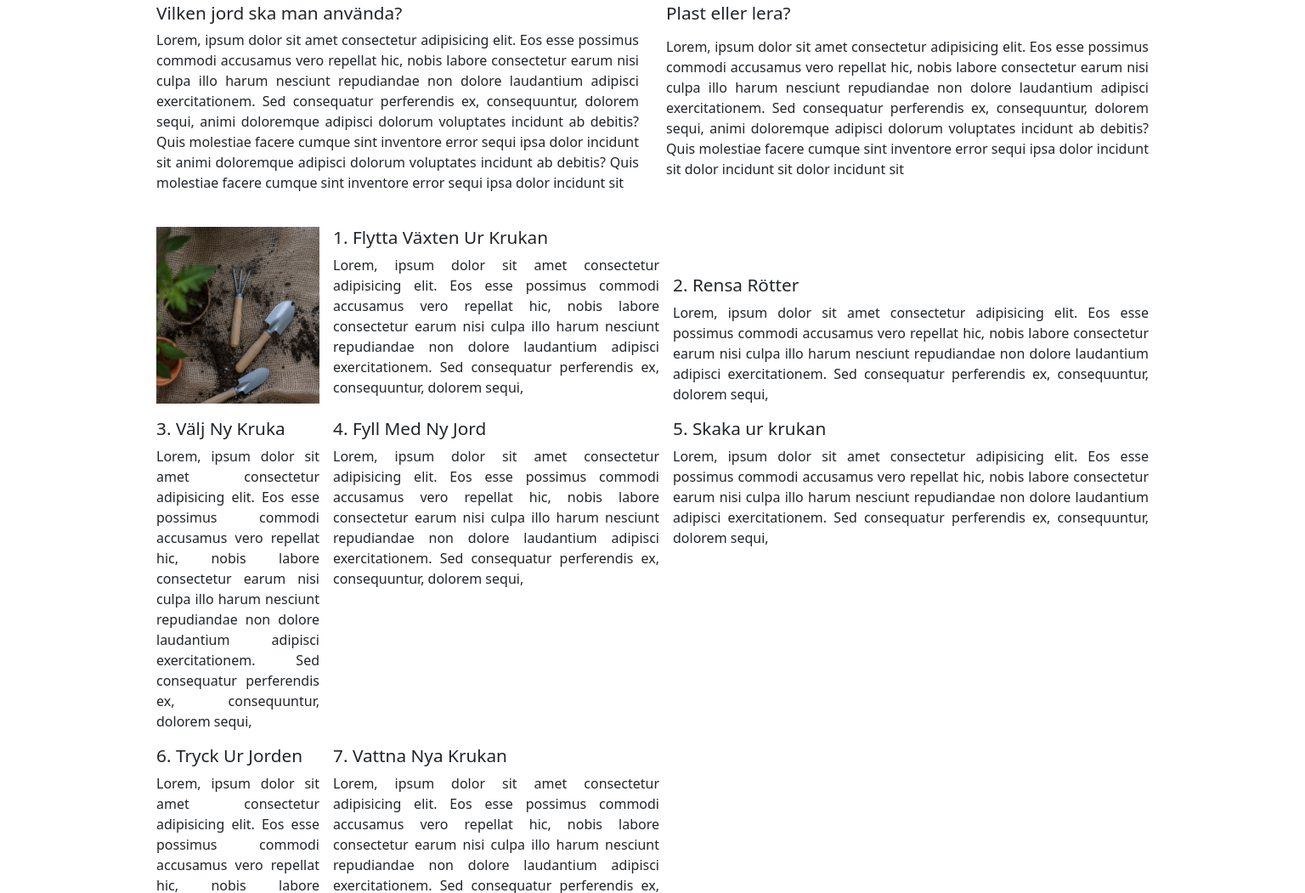
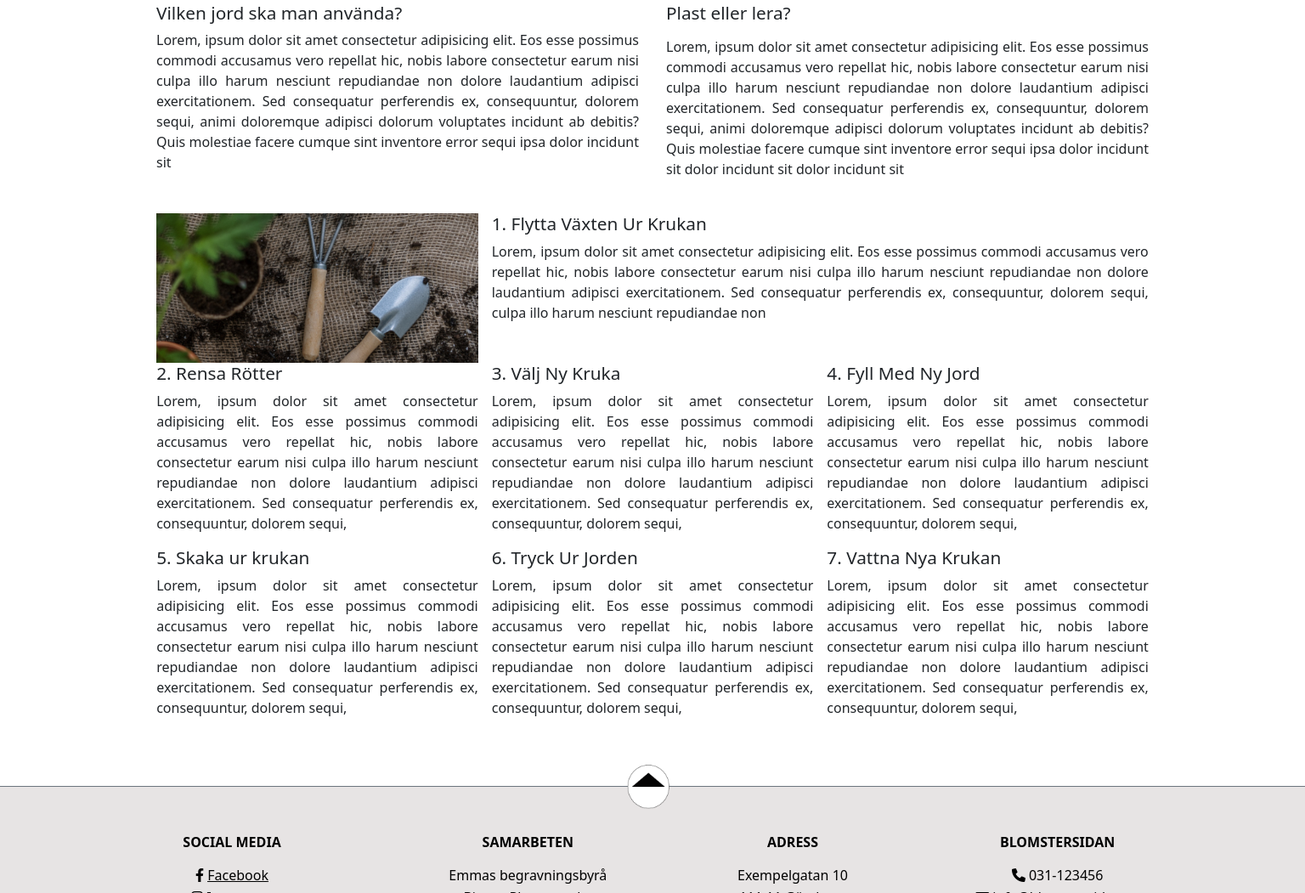
Before and after one commit to biancamolnar/course-submission-HTML-CSS-Grupp-1, a website: page pages/nyheter.html in a window 1536 px wide. Shown: the part 2536-3587 px from the top of the page at 85% size. Drawn offline with nearby package versions, Linux system fonts and the light colour scheme; a web font is replaced by a local one.

Commit message:
Klar med 2/3 av andra artikeln

```diff
--- a/SCSS/nyheter/main.scss
+++ b/SCSS/nyheter/main.scss
@@ -262,5 +262,24 @@
       margin-top: 1rem;
       grid-template-columns: repeat(2, 35.5rem);
     }
+    .kruk-grid-3 {
+      grid-template-columns: repeat(3, 23.66rem);
+      grid-template-rows: 11rem;
+      .img-container {
+        overflow: hidden;
+        height: 100%;
+        width: 100%;
+      }
+      img {
+        object-fit: cover;
+      }
+      .paragraf-1 {
+        grid-column: span 2;
+      }
+      .paragraf-2 {
+        margin: 0;
+        grid-column: 1 / 2;
+      }
+    }
   }
 }
--- a/pages/nyheter.html
+++ b/pages/nyheter.html
@@ -196,8 +196,6 @@
              Lorem, ipsum dolor sit amet consectetur adipisicing elit. Eos esse possimus commodi accusamus vero repellat hic, nobis labore consectetur earum nisi
              culpa illo harum nesciunt repudiandae non dolore laudantium adipisci exercitationem. Sed consequatur perferendis ex, consequuntur, dolorem sequi,
              animi doloremque adipisci dolorum voluptates incidunt ab debitis? Quis molestiae facere cumque sint inventore error sequi ipsa dolor incidunt sit
-             animi doloremque adipisci dolorum voluptates incidunt ab debitis? Quis molestiae facere cumque sint inventore error sequi ipsa dolor incidunt sit
-
             </p>
           </div>
           <div class="paragraf-2">
@@ -210,12 +208,13 @@
           </div>
         </div>
         <div class="kruk-grid-3">
-          <img src="../img/nyheter/plantera_om.png" alt="">
-          <div class="paragraf-1">
+          <div class="img-container"><img src="../img/nyheter/plantera_om.png" alt="På en påse ligger det tre trädgårdsverkyg en tom kruka och en annan kruka med jord. Från sidan sticker det in några gröna blad från en växt"></div>  <div class="paragraf-1">
             <h3 class="artikel-titel">1. Flytta Växten Ur Krukan</h3>
             <p>
              Lorem, ipsum dolor sit amet consectetur adipisicing elit. Eos esse possimus commodi accusamus vero repellat hic, nobis labore consectetur earum nisi
              culpa illo harum nesciunt repudiandae non dolore laudantium adipisci exercitationem. Sed consequatur perferendis ex, consequuntur, dolorem sequi,
+             culpa illo harum nesciunt repudiandae non
+
             </p>
           </div>
           <div class="paragraf-2">
@@ -223,7 +222,8 @@
             <p>
               Lorem, ipsum dolor sit amet consectetur adipisicing elit. Eos esse possimus commodi accusamus vero repellat hic, nobis labore consectetur earum nisi
               culpa illo harum nesciunt repudiandae non dolore laudantium adipisci exercitationem. Sed consequatur perferendis ex, consequuntur, dolorem sequi,
-             </p>
+
+            </p>
           </div>
           <div class="paragraf-3">
             <h3 class="artikel-titel">3. Välj Ny Kruka</h3>
```
Also changed, not shown: CSS/nyheter/style.css, 1 other file.
